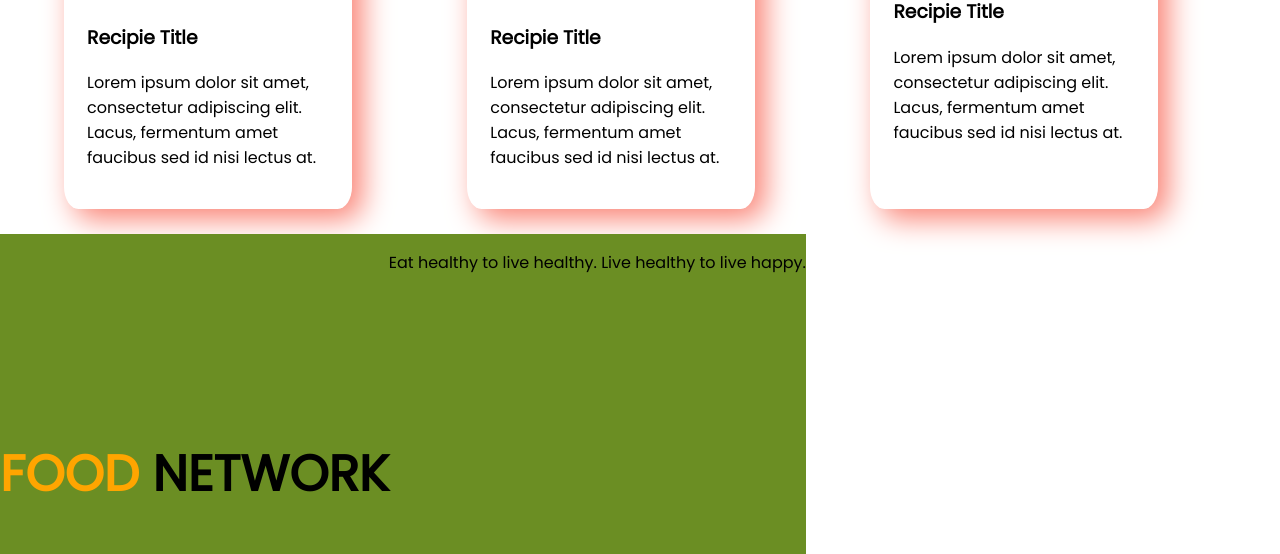
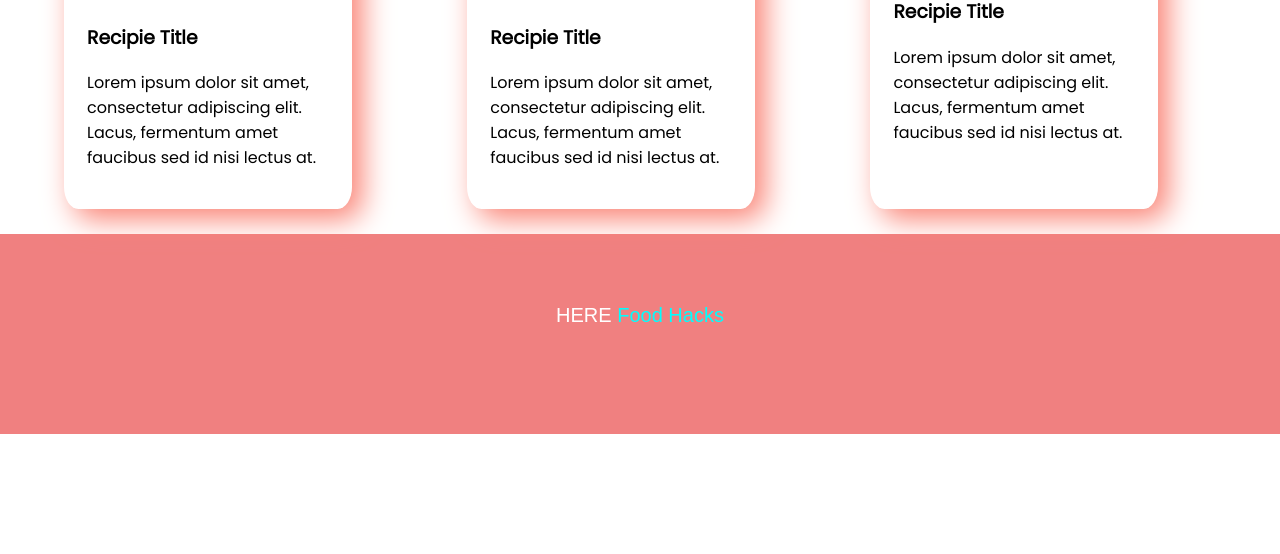
Before and after one commit to DarusSalamSakib/food-network-repo, a plain HTML site: page index.html in a window 1280 px wide. Shown: the part 1469-2023 px from the top of the page. After the commit the page ends 1903 px from the top, so only its background shows below. Drawn offline with Linux system fonts and the light colour scheme.

Commit message:
last part

```diff
--- a/index.html
+++ b/index.html
@@ -76,11 +76,13 @@
       </div>
    </section>
    <br>
-   <section>
-       <div class="last-part">
-           <h1><span class="orange-class">FOOD</span> NETWORK</h1>
-           <p>Eat healthy to live healthy. Live healthy to live happy.</p>
-       </div>
-   </section>
+
+   <footer>
+    <div class="_footer">
+
+      <p>HERE<span style="color: cyan;"> Food Hacks</p>
+    </div>
+  </footer>
+
 </body>
 </html>
--- a/style.css
+++ b/style.css
@@ -71,10 +71,12 @@
 .product-list-item:first-of-type{
     margin-left: 0%;
 }
-.last-part{
-    display: flex;
+._footer {
     text-align: center;
-    background-color:olivedrab;
-    padding: 0%;
-    margin: 0%;
+    background-color:lightcoral;
+    height: 100px;
+    color: white;
+    font-family: 'Teko', sans-serif;
+    font-size: 20px;
+    padding: 50px;
 }
```
